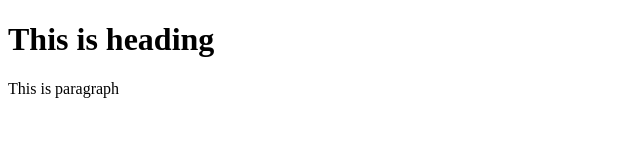
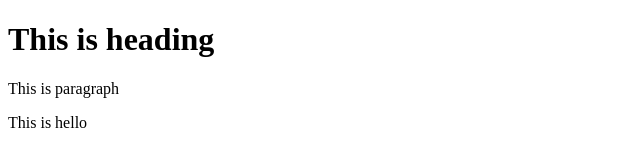
Before and after one commit to Tetris27/GITsample, a plain HTML site: page index.html in a window 1280 px wide. Shown: the full height of the page, 0-640 px from the left. Drawn offline with Linux system fonts and the light colour scheme.

Commit message:
modified

```diff
--- a/index.html
+++ b/index.html
@@ -8,5 +8,6 @@
 <body>
     <h1>This is heading</h1>
     <p>This is paragraph</p>
+    <p>This is hello</p>
 </body>
 </html>
```
